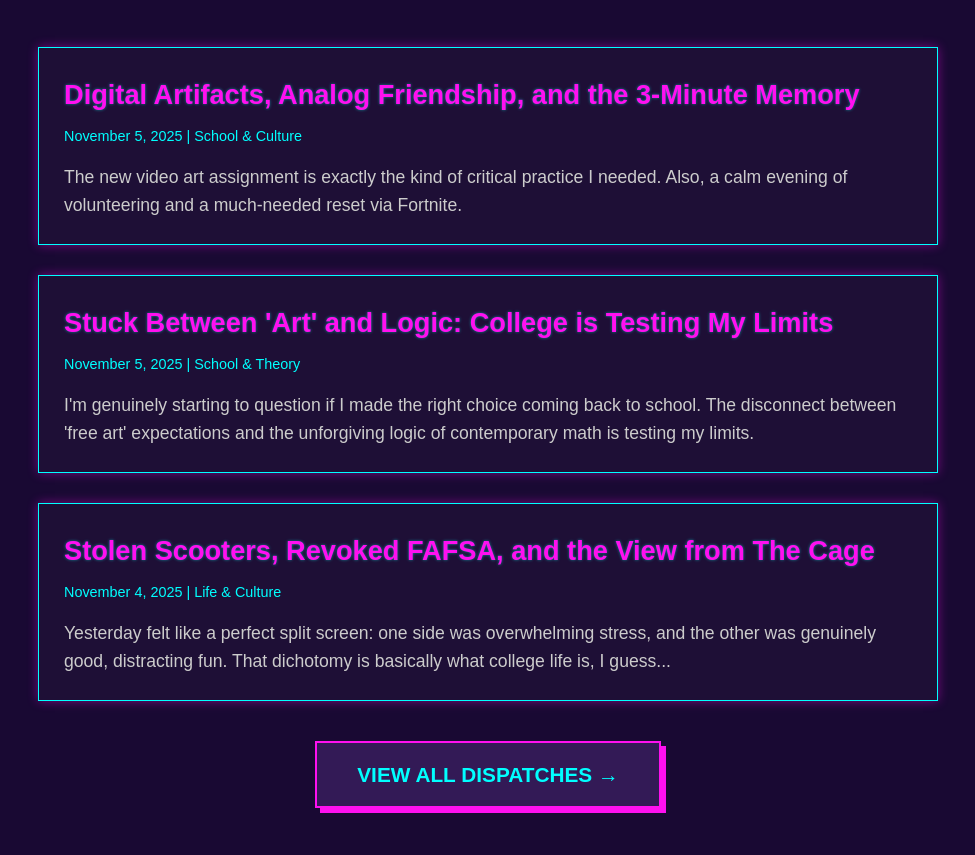
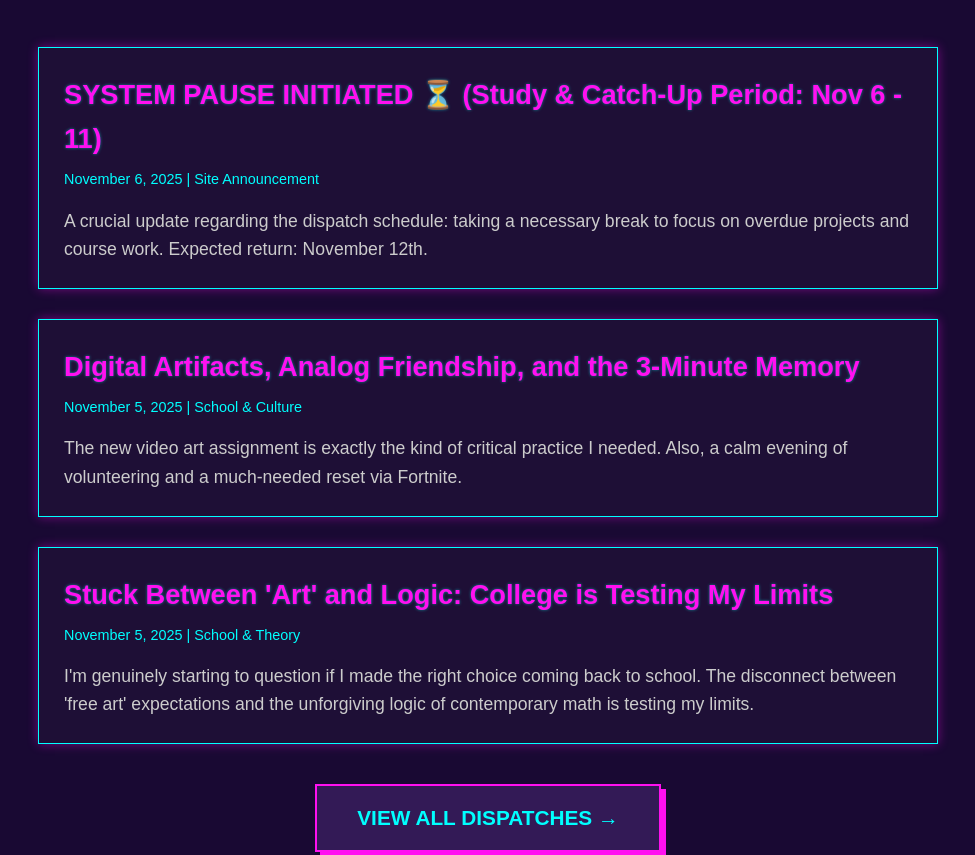
Before and after one commit to TheAlexIsMe/TheAlexIsMe.github.io, a plain HTML site: page index.html in a window 1280 px wide. Shown: the part 971-1826 px from the top of the page, without its empty margins (152-1127 px from the left). Drawn offline with Linux system fonts and the light colour scheme.

Commit message:
Update index.html

```diff
--- a/index.html
+++ b/index.html
@@ -175,6 +175,13 @@
         <h2>Latest Dispatches 📡</h2>
         <ul class="dispatch-list">
             <li>
+                <a href="daily_dispatch_nov6.html">
+                    <h3>SYSTEM PAUSE INITIATED ⏳ (Study & Catch-Up Period: Nov 6 - 11)</h3>
+                    <span class="date">November 6, 2025 | Site Announcement</span>
+                    <p>A crucial update regarding the dispatch schedule: taking a necessary break to focus on overdue projects and course work. Expected return: November 12th.</p>
+                </a>
+            </li>
+            <li>
                 <a href="daily_dispatch_nov5.html">
                     <h3>Digital Artifacts, Analog Friendship, and the 3-Minute Memory</h3>
                     <span class="date">November 5, 2025 | School & Culture</span>
@@ -186,13 +193,6 @@
                     <h3>Stuck Between 'Art' and Logic: College is Testing My Limits</h3>
                     <span class="date">November 5, 2025 | School & Theory</span>
                     <p>I'm genuinely starting to question if I made the right choice coming back to school. The disconnect between 'free art' expectations and the unforgiving logic of contemporary math is testing my limits.</p>
-                </a>
-            </li>
-            <li>
-                <a href="daily_dispatch_nov4.html">
-                    <h3>Stolen Scooters, Revoked FAFSA, and the View from The Cage</h3>
-                    <span class="date">November 4, 2025 | Life & Culture</span>
-                    <p>Yesterday felt like a perfect split screen: one side was overwhelming stress, and the other was genuinely good, distracting fun. That dichotomy is basically what college life is, I guess...</p>
                 </a>
             </li>
         </ul>
```
